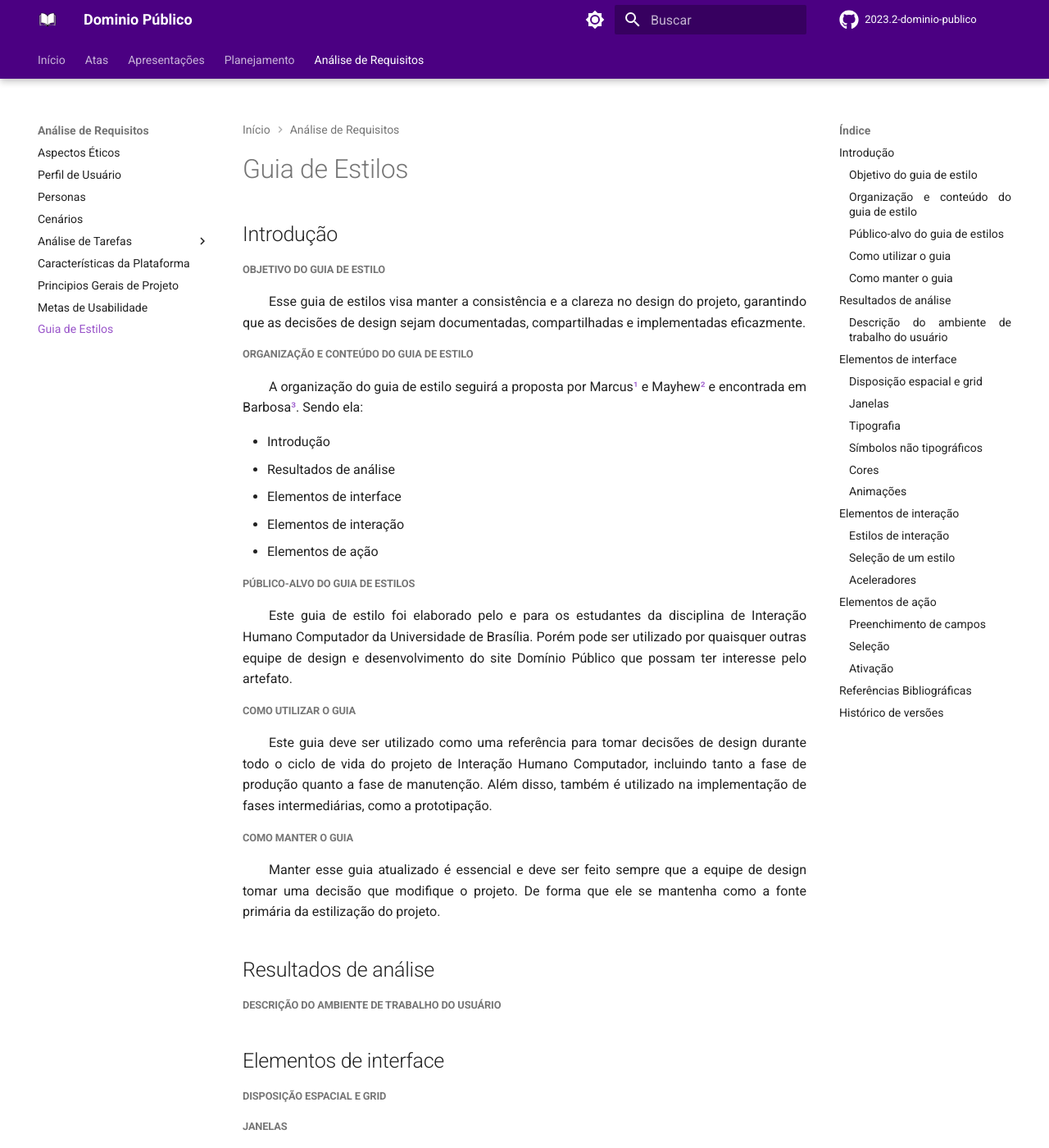
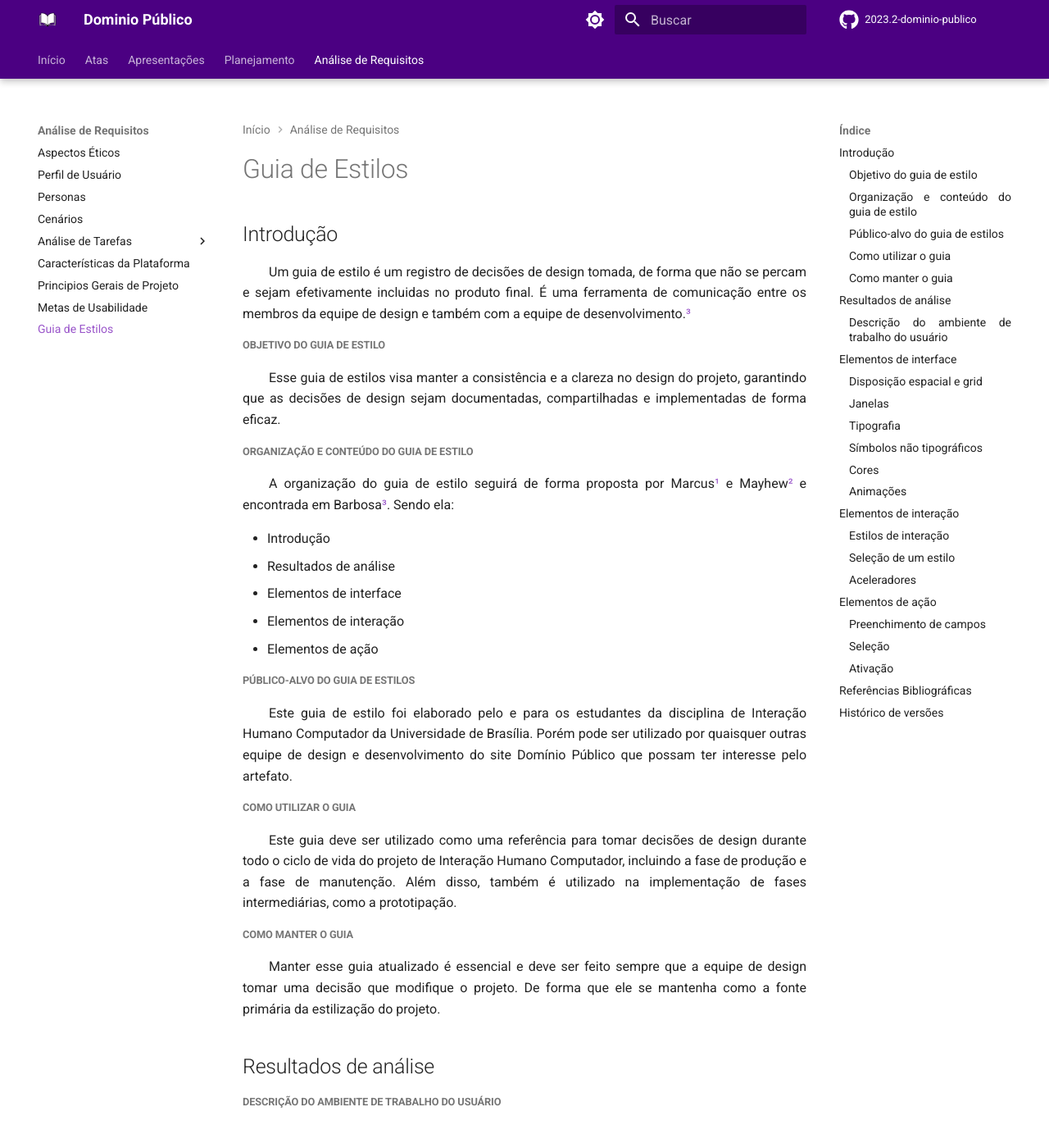
Before and after one commit to Interacao-Humano-Computador/2023.2-Dominio-Publico, an MkDocs documentation site: the page built from docs/analise_de_requisitos/guia_de_estilos.md, in a window 1280 px wide and 1400 px high. Shown: the whole window at 82% size. Built offline with MkDocs 1.6.1 and Material for MkDocs 9.7.7, drawn with Linux system fonts in a browser that asks for light colours; comment, search, counter and statistics services are not loaded.

Commit message:
docs: introdução iniciada

```diff
--- a/docs/analise_de_requisitos/guia_de_estilos.md
+++ b/docs/analise_de_requisitos/guia_de_estilos.md
@@ -1,16 +1,16 @@
 # Guia de Estilos
-
-
 
 ## Introdução
 
+Um guia de estilo é um registro de decisões de design tomada, de forma que não se percam e sejam efetivamente incluidas no produto final. É uma ferramenta de comunicação entre os membros da equipe de design e também com a equipe de desenvolvimento.<a id="anchor_3" href="#l1">³</a>
+
 ##### Objetivo do guia de estilo
 
-Esse guia de estilos visa manter a consistência e a clareza no design do projeto, garantindo que as decisões de design sejam documentadas, compartilhadas e implementadas eficazmente.
+Esse guia de estilos visa manter a consistência e a clareza no design do projeto, garantindo que as decisões de design sejam documentadas, compartilhadas e implementadas de forma eficaz.
 
 ##### Organização e conteúdo do guia de estilo
 
-A organização do guia de estilo seguirá a proposta por Marcus<a id="anchor_1" href="#l1">¹</a>  e Mayhew<a id="anchor_2" href="#l1">²</a>  e encontrada em Barbosa<a id="anchor_3" href="#l1">³</a>. Sendo ela:
+A organização do guia de estilo seguirá de forma proposta por Marcus<a id="anchor_1" href="#l1">¹</a>  e Mayhew<a id="anchor_2" href="#l1">²</a>  e encontrada em Barbosa<a id="anchor_3" href="#l1">³</a>. Sendo ela:
 
 - Introdução
 - Resultados de análise
@@ -24,7 +24,7 @@ Este guia de estilo foi elaborado pelo e para os estudantes da disciplina de Int
 
 ##### Como utilizar o guia
 
-Este guia deve ser utilizado como uma referência para tomar decisões de design durante todo o ciclo de vida do projeto de Interação Humano Computador, incluindo tanto a fase de produção quanto a fase de manutenção. Além disso, também é utilizado na implementação de fases intermediárias, como a prototipação.
+Este guia deve ser utilizado como uma referência para tomar decisões de design durante todo o ciclo de vida do projeto de Interação Humano Computador, incluindo a fase de produção e a fase de manutenção. Além disso, também é utilizado na implementação de fases intermediárias, como a prototipação.
 
 ##### Como manter o guia
 
```
Also changed, not shown: other parts of docs/analise_de_requisitos/guia_de_estilos.md (+1 -1 lines).
